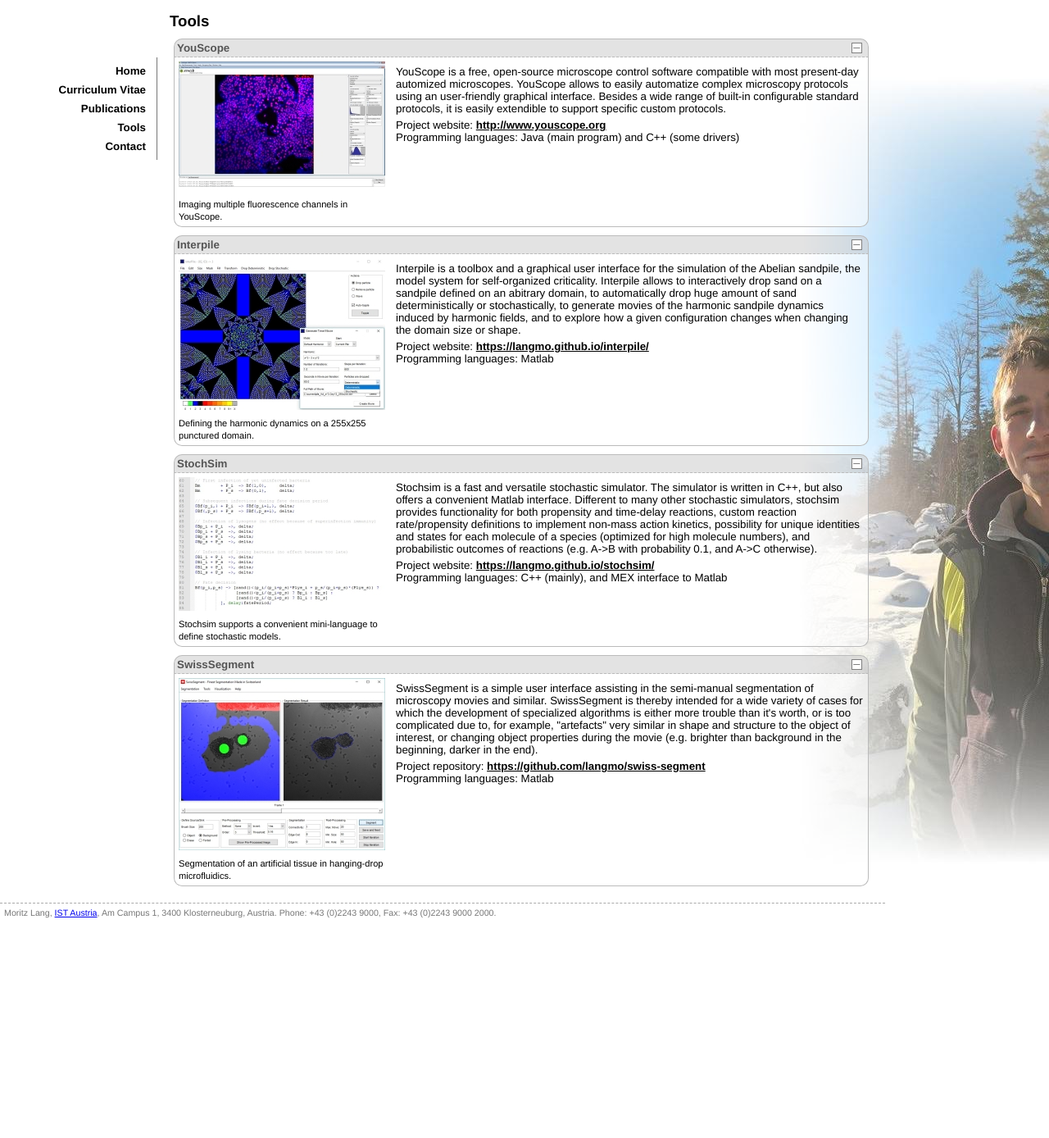
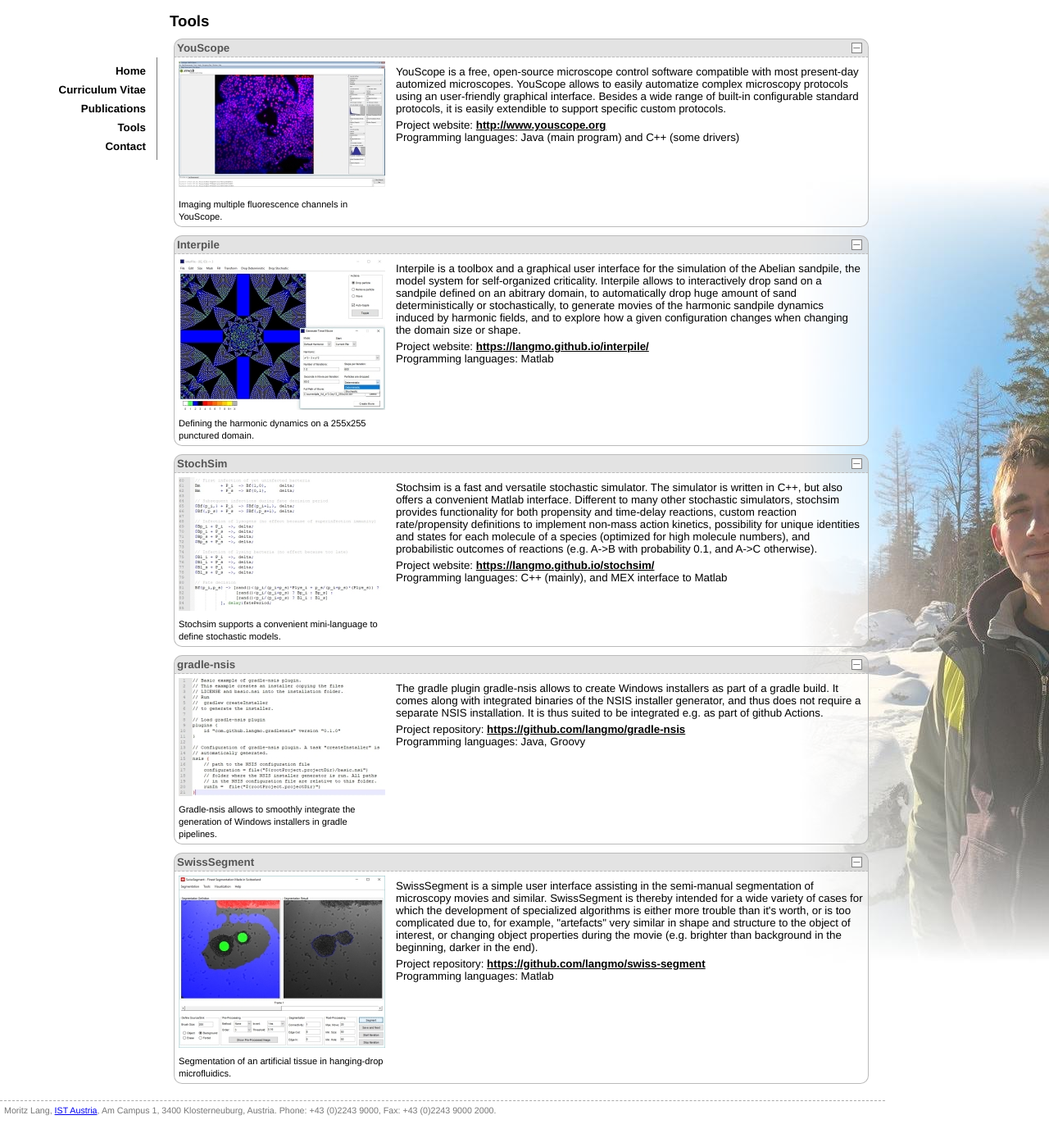
Before and after one commit to langmo/langmo.github.io, a Jekyll site: the page built from tools.html, in a window 1280 px wide. Shown: the whole page at 82% size. Built offline with Jekyll 4.4.1, drawn with Linux system fonts in a browser that asks for light colours; before the commit the page ends 1147 px from its top, so only the background shows below that.

Commit message:
Adding gradle-nsis to tools

```diff
--- a/tools.html
+++ b/tools.html
@@ -79,6 +79,30 @@
 	  </div>
 	</div>
 
+
+	<div class="box">
+	  <div class="boxHeader">
+		   <div class="plusMinusSign"><a href="javascript:minimizeMaximize('gradlensis');"><img src="{{ site.github.url }}/img/minus.gif" class="plusMinusSign" id="gradlensis-plusMinus" /></a></div>
+		   gradle-nsis
+	  </div>
+	  <div class="boxMain" id="gradlensis" style="display:block">
+		<div class="figure">
+			<a href="{{ site.github.url }}/img/gradlensis_example_big.jpg" target="_blank"><img src="{{ site.github.url }}/img/gradlensis_example.jpg" width="252" /></a>
+			<p><small>
+				Gradle-nsis allows to smoothly integrate the generation of Windows installers in gradle pipelines.
+			</small></p>
+		</div>
+		<p>
+			The gradle plugin gradle-nsis allows to create Windows installers as part of a gradle build. It comes along with integrated binaries of the NSIS installer generator, and thus does not require a separate NSIS installation. It is thus suited to be integrated e.g. as part of github Actions.
+		</p>
+		<p>
+			Project repository: <a href="https://github.com/langmo/gradle-nsis" target="_blank">https://github.com/langmo/gradle-nsis</a><br />
+			Programming languages: Java,  Groovy
+		</p>
+		<br clear="all" />
+	  </div>
+	</div>
+
 	<div class="box">
 	  <div class="boxHeader">
 		   <div class="plusMinusSign"><a href="javascript:minimizeMaximize('swisssegment');"><img src="{{ site.github.url }}/img/minus.gif" class="plusMinusSign" id="swisssegment-plusMinus" /></a></div>
```
Also changed, not shown: img/gradlensis_example.jpg (added), img/gradlensis_example_big.jpg (added).
